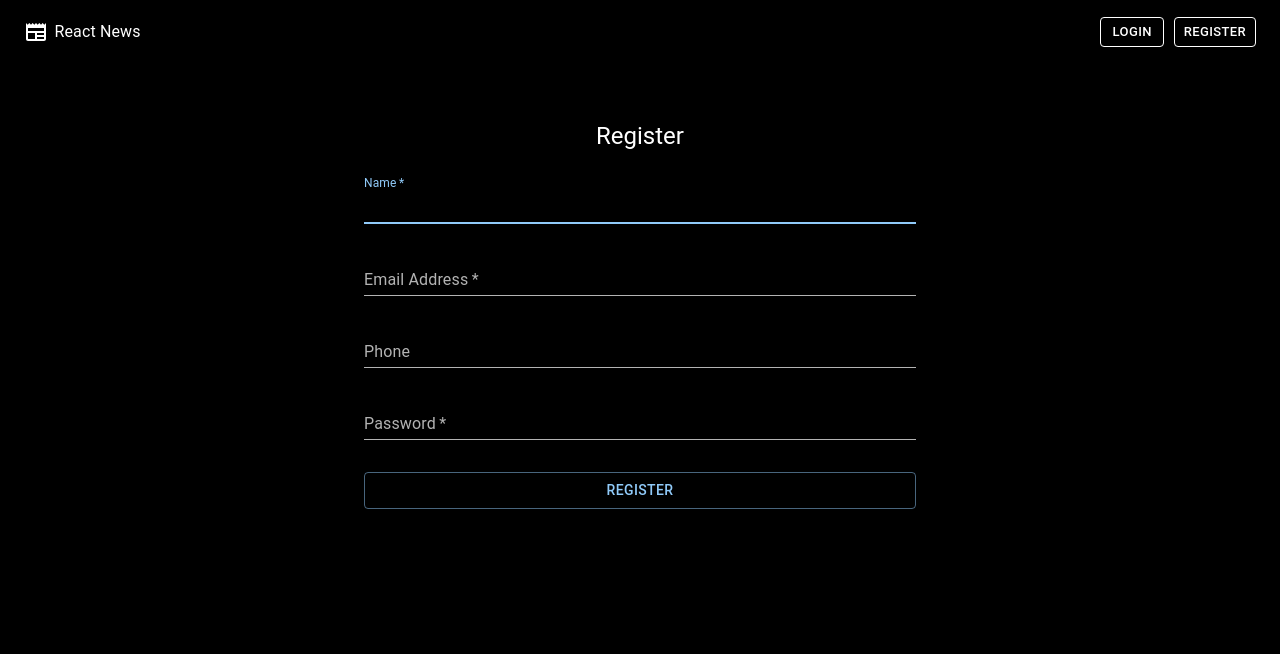
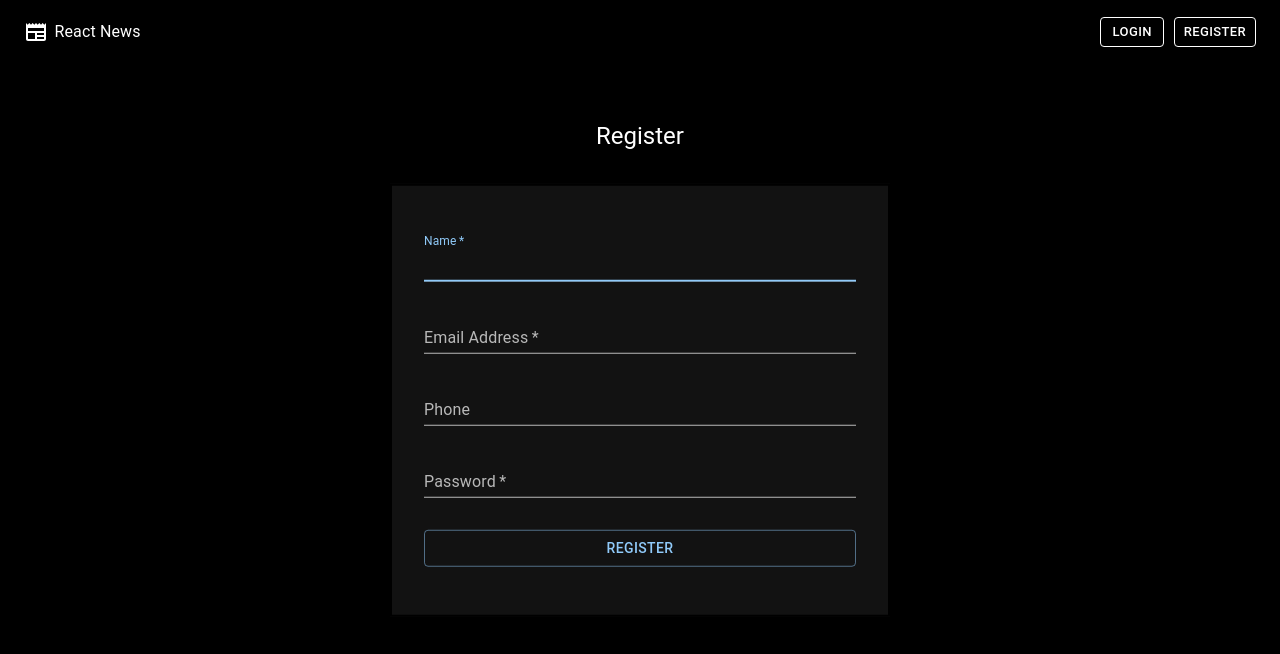
Before and after one commit to rishi1717/UserManageReact-ReactNews, a React (Create React App) app: page /register in a window 1280 px wide. Shown: the top 654 px of the page. Built offline with nearby package versions, Linux system fonts and the light colour scheme.

Commit message:
searching users done

```diff
--- a/package.json
+++ b/package.json
@@ -14,6 +14,7 @@
     "jwt-decode": "^3.1.2",
     "react": "^18.0.0",
     "react-dom": "^18.0.0",
+    "react-hook-form": "^7.29.0",
     "react-router-dom": "^6.3.0",
     "react-scripts": "5.0.0",
     "web-vitals": "^2.1.4"
--- a/src/components/AdminHome.js
+++ b/src/components/AdminHome.js
@@ -1,7 +1,14 @@
 import React, { useEffect, useState } from "react"
 import UserData from "./subComponents/UserData"
 import { createTheme, ThemeProvider } from "@mui/material/styles"
-import { Box, Button, Container, Modal, TextField, Typography } from "@mui/material"
+import {
+	Box,
+	Button,
+	Container,
+	Modal,
+	TextField,
+	Typography,
+} from "@mui/material"
 import Navbar from "./Navbar"
 import UnauthorizedAdmin from "../components/subComponents/UnauthorizedAdmin"
 import axios from "axios"
@@ -12,7 +19,7 @@ const style = {
 	top: "50%",
 	left: "50%",
 	transform: "translate(-50%, -50%)",
-	maxWidth: 500,
+	maxWidth: 600,
 	minWidth: 250,
 	bgcolor: "background.paper",
 	color: "white",
@@ -26,12 +33,6 @@ const darkTheme = createTheme({
 		mode: "dark",
 	},
 })
-
-const handleSearch = (event) => {
-	event.preventDefault()
-	const data = new FormData(event.currentTarget)
-	console.log(data.get("search"))
-}
 
 function AdminHome() {
 	const navigate = useNavigate()
@@ -55,6 +56,16 @@ function AdminHome() {
 			setUsers(data.data.users)
 		})
 	}, [])
+
+	const handleSearch = (event) => {
+		event.preventDefault()
+		const data = new FormData(event.currentTarget)
+		axios
+			.get(`http://localhost:8000/api/register?search=${data.get("search")}`)
+			.then((data) => {
+				setUsers(data.data.users)
+			})
+	}
 
 	const handleSubmit = async (event) => {
 		event.preventDefault()
@@ -88,6 +99,7 @@ function AdminHome() {
 							display="flex"
 							justifyContent="center"
 							component="form"
+							autoComplete="off"
 							onChange={handleSearch}
 							noValidate
 							sx={{ mt: 1, mb: 2 }}
@@ -104,14 +116,7 @@ function AdminHome() {
 							/>
 						</Box>
 						<UserData users={users} />
-						<Box
-							display="flex"
-							justifyContent="center"
-							component="form"
-							onSubmit={handleSearch}
-							noValidate
-							sx={{ mt: 1, mb: 2 }}
-						>
+						<Box display="flex" justifyContent="center">
 							<Button
 								variant="outlined"
 								sx={{ mt: 5 }}
--- a/src/components/Register.js
+++ b/src/components/Register.js
@@ -1,14 +1,11 @@
-import React, { useState } from "react"
-import Button from "@mui/material/Button"
+import React from "react"
 import CssBaseline from "@mui/material/CssBaseline"
-import TextField from "@mui/material/TextField"
 import Box from "@mui/material/Box"
 import Typography from "@mui/material/Typography"
 import Container from "@mui/material/Container"
 import { createTheme, ThemeProvider } from "@mui/material/styles"
 import Navbar from "./Navbar"
-import axios from "axios"
-import { useNavigate } from "react-router-dom"
+import RegisterForm from "./subComponents/RegisterForm"
 
 const darkTheme = createTheme({
 	palette: {
@@ -16,33 +13,7 @@ const darkTheme = createTheme({
 	},
 })
 
-function Register() {
-	const [error, setError] = useState("")
-	const [data, setData] = useState({
-		name: "",
-		email: "",
-		phone: "",
-		password: "",
-	})
-	const navigate = useNavigate()
-
-	const handleChange = ({ currentTarget: input }) => {
-		setData({ ...data, [input.name]: input.value })
-	}
-
-	const handleSubmit = async (event) => {
-		event.preventDefault()
-		try {
-			const url = "http://localhost:8000/api/register"
-			const { data: res } = await axios.post(url, data)
-			console.log(res.message)
-			navigate("/login")
-		} catch (error) {
-			if (error.response) {
-				setError(error.response.data.message)
-			}
-		}
-	}
+export default function Register() {
 
 	return (
 		<>
@@ -61,76 +32,10 @@ function Register() {
 						<Typography component="h1" variant="h5">
 							Register
 						</Typography>
-						<Box
-							component="form"
-							onSubmit={handleSubmit}
-							noValidate
-							sx={{ mt: 1 }}
-						>
-							<TextField
-								margin="normal"
-								required
-								fullWidth
-								id="name"
-								label="Name"
-								name="name"
-								onChange={handleChange}
-								value={data.name}
-								autoFocus
-								variant="standard"
-							/>
-							<TextField
-								margin="normal"
-								required
-								fullWidth
-								id="email"
-								label="Email Address"
-								name="email"
-								variant="standard"
-								onChange={handleChange}
-								value={data.email}
-							/>
-							<TextField
-								margin="normal"
-								fullWidth
-								id="phone"
-								label="Phone"
-								name="phone"
-								variant="standard"
-								onChange={handleChange}
-								value={data.phone}
-							/>
-							<TextField
-								margin="normal"
-								required
-								fullWidth
-								name="password"
-								label="Password"
-								type="password"
-								id="password"
-								variant="standard"
-								onChange={handleChange}
-								value={data.password}
-							/>
-							{error && (
-								<Typography component="h1" variant="h5">
-									{error}
-								</Typography>
-							)}
-							<Button
-								type="submit"
-								fullWidth
-								variant="outlined"
-								sx={{ mt: 3, mb: 2 }}
-							>
-								Register
-							</Button>
-						</Box>
+						<RegisterForm />
 					</Box>
 				</Container>
 			</ThemeProvider>
 		</>
 	)
 }
-
-export default Register
--- /dev/null
+++ b/src/components/subComponents/RegisterForm.js
@@ -0,0 +1,113 @@
+import Button from "@mui/material/Button"
+import TextField from "@mui/material/TextField"
+import Box from "@mui/material/Box"
+import Typography from "@mui/material/Typography"
+import { useState } from "react"
+import { useNavigate } from "react-router-dom"
+import axios from "axios"
+
+const style = {
+	position: "absolute",
+	top: "50%",
+	left: "50%",
+	transform: "translate(-50%, -50%)",
+	maxWidth: 500,
+	minWidth: 250,
+	bgcolor: "background.paper",
+	color: "white",
+	border: "2px solid #000",
+	boxShadow: 24,
+	p: 4,
+}
+
+export default function RegisterForm() {
+	const [error, setError] = useState("")
+	const [data, setData] = useState({
+		name: "",
+		email: "",
+		phone: "",
+		password: "",
+	})
+	const navigate = useNavigate()
+
+	const handleChange = ({ currentTarget: input }) => {
+		setData({ ...data, [input.name]: input.value })
+	}
+
+	const handleSubmit = async (event) => {
+		event.preventDefault()
+		try {
+			const url = "http://localhost:8000/api/register"
+			const { data: res } = await axios.post(url, data)
+			console.log(res.message)
+			navigate("/login")
+		} catch (error) {
+			if (error.response) {
+				setError(error.response.data.message)
+			}
+		}
+	}
+
+	return (
+		<Box component="form" onSubmit={handleSubmit} noValidate sx={style}>
+			<TextField
+				margin="normal"
+				required
+				fullWidth
+				id="name"
+				label="Name"
+				name="name"
+				onChange={handleChange}
+				value={data.name}
+				autoFocus
+				variant="standard"
+			/>
+			<TextField
+				margin="normal"
+				required
+				fullWidth
+				id="email"
+				label="Email Address"
+				name="email"
+				variant="standard"
+				onChange={handleChange}
+				value={data.email}
+			/>
+			<TextField
+				margin="normal"
+				fullWidth
+				id="phone"
+				label="Phone"
+				name="phone"
+				variant="standard"
+				onChange={handleChange}
+				value={data.phone}
+			/>
+			<TextField
+				margin="normal"
+				required
+				fullWidth
+				name="password"
+				label="Password"
+				type="password"
+				id="password"
+				variant="standard"
+				onChange={handleChange}
+				value={data.password}
+			/>
+			{error && (
+				<Typography component="h1" variant="h5">
+					{error}
+				</Typography>
+			)}
+			<Button
+				type="submit"
+				fullWidth
+				variant="outlined"
+				sx={{ mt: 3, mb: 2 }}
+			>
+				Register
+			</Button>
+		</Box>
+	)
+}
--- a/src/components/subComponents/Unauthorized.js
+++ b/src/components/subComponents/Unauthorized.js
@@ -37,10 +37,10 @@ export default function Unauthorized() {
 					size="small"
 					variant="contained"
 					onClick={() => {
-						navigate("/register")
+						navigate("/login")
 					}}
 				>
-					Be a member to access our website
+					Login to access our website
 				</Button>
 			</Container>
 		</Box>
```
Also changed, not shown: 1 other file (tests, documents, lock files or other folders).
